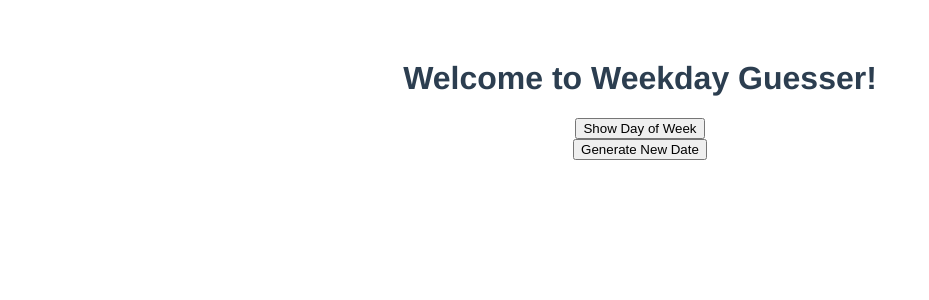
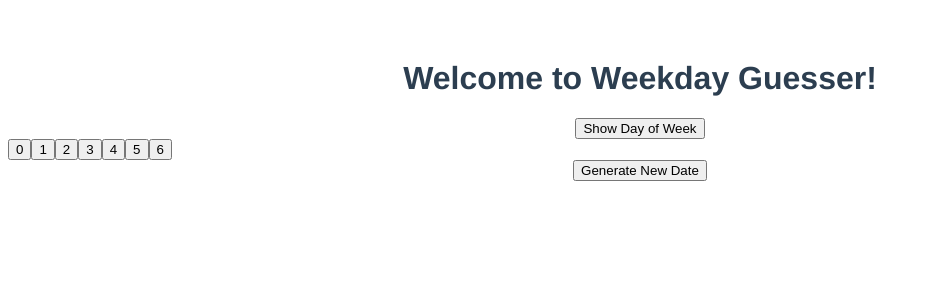
Before and after one commit to Jonahs11/Doomsday, a Vue app: page / in a window 1280 px wide. Shown: the top 300 px of the page, without its empty margins (0-929 px from the left). Built offline with nearby package versions, Linux system fonts and the light colour scheme.

Commit message:
Added answer selection buttons

```diff
--- /dev/null
+++ b/src/components/AnswerButton.vue
@@ -0,0 +1,25 @@
+<template>
+<div class="answerbutton">
+
+    <button @click="answer_clicked"> {{day}} </button>
+
+</div>
+
+</template>
+
+<script lang="ts">
+import { defineComponent } from "vue";
+
+export default defineComponent({
+    name: "AnswerButton",
+    props: {
+        day: String
+    },
+    methods: {
+        answer_clicked: function() {
+            this.$emit("clicked", this.day);
+        }
+    }
+})
+
+</script>
--- a/src/components/Date.vue
+++ b/src/components/Date.vue
@@ -1,7 +1,18 @@
 <template>
 <div class="date">
- <h1> {{ written_date }} </h1>
+ <h1> {{ date }}
+ </h1>
  <ShowDayButton @clicked="show_day"> </ShowDayButton>
+ <div class="flex">
+     <AnswerButtonVue day=0 @clicked="check_answer"></AnswerButtonVue>
+     <AnswerButtonVue day=1 @clicked="check_answer"></AnswerButtonVue>
+     <AnswerButtonVue day=2 @clicked="check_answer"></AnswerButtonVue>
+     <AnswerButtonVue day=3 @clicked="check_answer"></AnswerButtonVue>
+     <AnswerButtonVue day=4 @clicked="check_answer"></AnswerButtonVue>
+     <AnswerButtonVue day=5 @clicked="check_answer"></AnswerButtonVue>
+     <AnswerButtonVue day=6 @clicked="check_answer"></AnswerButtonVue>
+
+ </div>
  <NewDateButton @new-date="create_date"> </NewDateButton>
 
 </div>
@@ -13,6 +24,7 @@ import { defineComponent, toHandlers } from "vue";
 import ShowDayButton from "./ShowDayButton.vue";
 import ShowDayButtonVue from "./ShowDayButton.vue";
 import NewDateButton from "./NewDateButton.vue";
+import AnswerButtonVue from "./AnswerButton.vue";
 
 
 export default defineComponent( {
@@ -20,7 +32,7 @@ export default defineComponent( {
     props: {
         written_date: String
     },
-    components: { ShowDayButton, NewDateButton },
+    components: { ShowDayButton, NewDateButton, AnswerButtonVue},
     methods: {
         show_day: function() {
             console.log("button has been clicked");
@@ -48,13 +60,14 @@ export default defineComponent( {
             else if (days_30.has(this.month)) upper = 30;
             this.day = this.randint(1, 30);
 
-
-            console.log(this.month.toString() + "/" + this.day.toString());
-
+            this.date = this.month.toString() + "/" + this.day.toString() + "/" + this.year.toString();
         },
         randint: function(lower: number, upper: number) {
             let rand: number = (Math.floor(Math.random() * (upper - lower + 1))) + lower;
             return rand;
+        },
+        check_answer: function(day: number) {
+            console.log(day);
         }
     },
     data() {
@@ -67,9 +80,13 @@ export default defineComponent( {
     }
 });
 
-// let day: number = 11
-// let month: number = 08
-// let year: number = 2000
+</script>
 
 
-</script>
+<style scoped>
+.flex {
+    display: flex
+}
+
+
+</style>
```
